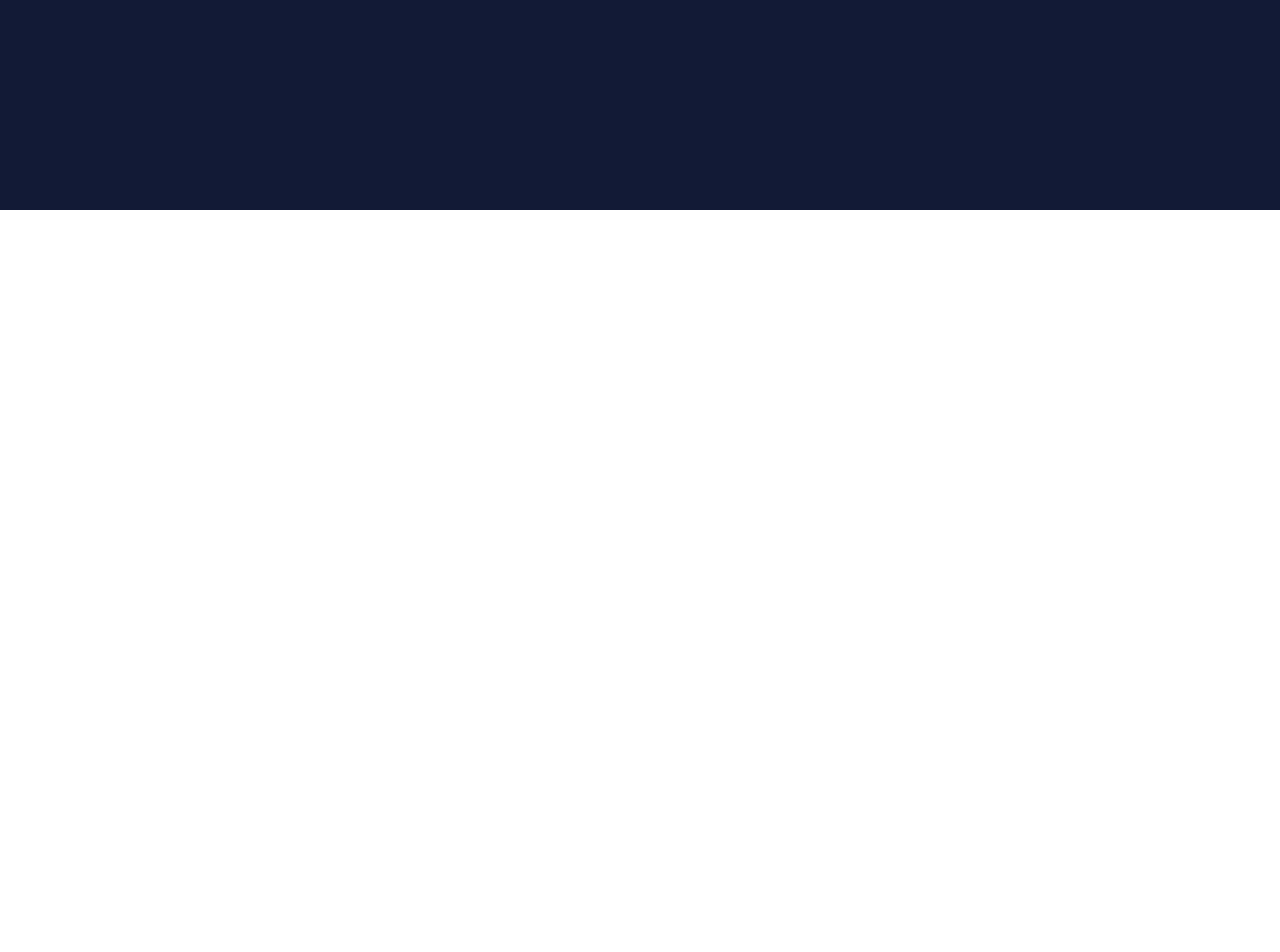
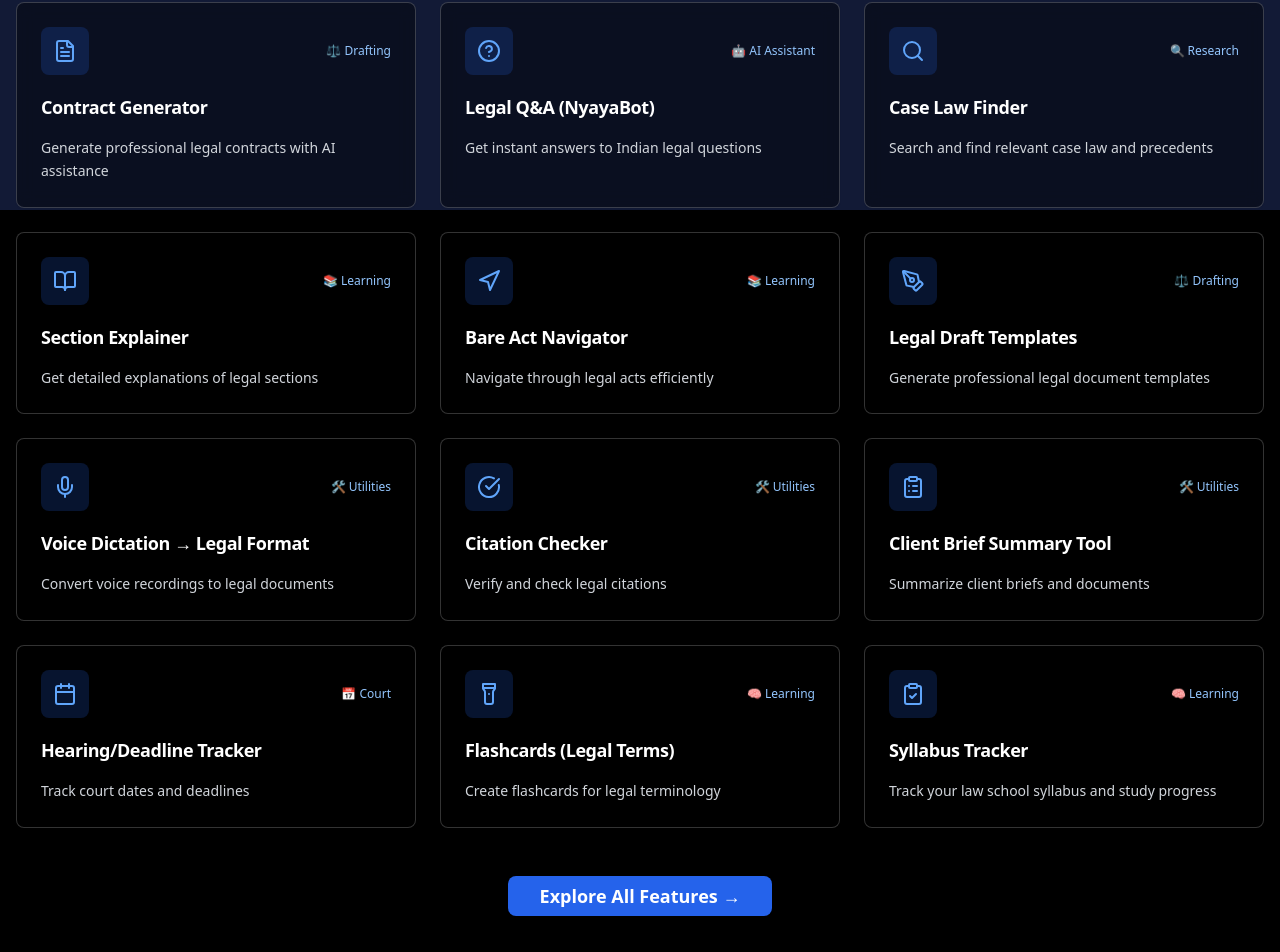
Before and after one commit to Smrithifs/nyaya-sathi-lexicon, a React (Vite) app: page / in a window 1280 px wide. Shown: the part 590-1542 px from the top of the page. Before the commit the page ends 800 px from the top, so only its background shows below. Built offline with nearby package versions, Linux system fonts and the light colour scheme.

Commit message:
Refactor: Unify tools and features UI
Merge "Student Tools" and "Lawyer Tools" into a single "Tools & Features" experience across the homepage and navigation menu. Implement a unified grid layout for all tools, remove role-based segmentation, and improve overall UI clarity.

```diff
--- a/src/components/TopNav.tsx
+++ b/src/components/TopNav.tsx
@@ -1,3 +1,4 @@
+
 import React from "react";
 import { Link, useLocation } from "react-router-dom";
 import {
@@ -10,32 +11,95 @@ import {
   navigationMenuTriggerStyle,
 } from "@/components/ui/navigation-menu";
 import { cn } from "@/lib/utils";
-import { FileText, Bot, BookText } from "lucide-react";
+import {
+  FileText,
+  Bot,
+  BookText,
+  Search,
+  Calendar,
+  Mic,
+  BookOpen,
+  Flashlight,
+  Scale,
+  Navigation,
+  PenTool,
+  CheckCircle,
+  ClipboardList,
+  ClipboardCheck
+} from "lucide-react";
 
 const features: { title: string; href: string; description: string; icon: React.ReactNode }[] = [
   {
     title: "Contract Generator",
     href: "/contract-generator",
-    description: "Create legal agreements in seconds.",
+    description: "Draft legal agreements in seconds",
     icon: <FileText className="w-5 h-5" />,
   },
   {
+    title: "Legal Draft Templates",
+    href: "/legal-draft-templates",
+    description: "Generate petitions, bail apps, and more",
+    icon: <PenTool className="w-5 h-5" />,
+  },
+  {
+    title: "Case Law Finder",
+    href: "/case-law-finder",
+    description: "Search & explain Indian Supreme Court cases",
+    icon: <Search className="w-5 h-5" />,
+  },
+  {
+    title: "Deadline Tracker",
+    href: "/hearing-tracker",
+    description: "Track hearings with calendar view",
+    icon: <Calendar className="w-5 h-5" />,
+  },
+  {
+    title: "Voice Dictation → Legal Format",
+    href: "/voice-dictation",
+    description: "Convert voice notes to court-ready drafts",
+    icon: <Mic className="w-5 h-5" />,
+  },
+  {
     title: "NyayaBot Q&A",
-    href: "/qabot",
-    description: "AI legal answers based on Indian law.",
+    href: "/legal-qna",
+    description: "Ask legal questions based on Indian law",
     icon: <Bot className="w-5 h-5" />,
   },
   {
-    title: "Summarizer",
+    title: "Client Brief Summarizer",
     href: "/summarizer",
-    description: "Turn long documents into clear summaries.",
+    description: "Summarize lengthy client documents",
     icon: <BookText className="w-5 h-5" />,
+  },
+  {
+    title: "Citation Checker",
+    href: "/citation-checker",
+    description: "Validate case citations and links",
+    icon: <CheckCircle className="w-5 h-5" />,
+  },
+  {
+    title: "Bare Act Navigator",
+    href: "/bare-act-navigator",
+    description: "Browse sections and chapters of Indian laws",
+    icon: <Navigation className="w-5 h-5" />,
+  },
+  {
+    title: "Section Explainer",
+    href: "/section-explainer",
+    description: "Understand individual legal provisions",
+    icon: <BookOpen className="w-5 h-5" />,
+  },
+  {
+    title: "Flashcards",
+    href: "/features",
+    description: "Learn legal terms efficiently",
+    icon: <Flashlight className="w-5 h-5" />,
   },
   {
     title: "All LegalOps Features",
     href: "/features",
-    description: "Role-detection, tools, and document upload.",
-    icon: <Bot className="w-5 h-5" />,
+    description: "Discover everything in one place",
+    icon: <Scale className="w-5 h-5" />,
   },
 ];
 
@@ -71,9 +135,16 @@ const TopNav: React.FC = () => {
             </Link>
           </NavigationMenuItem>
           <NavigationMenuItem>
-            <NavigationMenuTrigger className="bg-transparent text-white/80 hover:text-white hover:bg-white/10 data-[state=open]:bg-white/10">Features</NavigationMenuTrigger>
+            <NavigationMenuTrigger className="bg-transparent text-white/80 hover:text-white hover:bg-white/10 data-[state=open]:bg-white/10">
+              🛠️ Tools & Features
+            </NavigationMenuTrigger>
             <NavigationMenuContent>
-              <ul className="grid w-[400px] gap-3 p-4 md:w-[500px] md:grid-cols-1 lg:w-[600px] bg-black/80 backdrop-blur border border-white/10 text-white rounded-lg">
+              <div className="w-[600px] p-4 bg-black/80 backdrop-blur border border-white/10 text-white rounded-lg">
+                <div className="mb-3 text-center">
+                  <h3 className="text-lg font-semibold text-white mb-1">🛠️ Tools & Features</h3>
+                  <p className="text-sm text-white/70">Access all tools in one place — drafting, tracking, studying, research & more</p>
+                </div>
+                <div className="grid grid-cols-2 gap-2">
                   {features.map((component) => (
                     <ListItem
                       key={component.title}
@@ -84,7 +155,8 @@ const TopNav: React.FC = () => {
                       {component.description}
                     </ListItem>
                   ))}
-              </ul>
+                </div>
+              </div>
             </NavigationMenuContent>
           </NavigationMenuItem>
         </NavigationMenuList>
@@ -98,7 +170,6 @@ const ListItem = React.forwardRef<
   React.ComponentPropsWithoutRef<typeof Link> & { title: string, icon: React.ReactNode }
 >(({ className, title, children, icon, to, ...props }, ref) => {
   return (
-    <li>
     <NavigationMenuLink asChild>
       <Link
         ref={ref}
@@ -113,12 +184,11 @@ const ListItem = React.forwardRef<
           {icon}
           <div className="text-sm font-medium leading-none text-white">{title}</div>
         </div>
-          <p className="line-clamp-2 text-sm leading-snug text-white/70 pl-7">
+        <p className="line-clamp-2 text-xs leading-snug text-white/70 pl-7">
           {children}
         </p>
       </Link>
     </NavigationMenuLink>
-    </li>
   );
 });
 ListItem.displayName = "ListItem";
--- a/src/pages/Index.tsx
+++ b/src/pages/Index.tsx
@@ -3,15 +3,127 @@ import React, { useState } from "react";
 import LandingBackground from "../components/LandingBackground";
 import LawSymbol from "../components/LawSymbol";
 import TopNav from "../components/TopNav";
-import { askPuter } from "../utils/openaiApi";
+import { Card, CardHeader, CardTitle, CardContent } from "@/components/ui/card";
+import { Button } from "@/components/ui/button";
+import { useNavigate } from "react-router-dom";
+import {
+  FileText,
+  Search,
+  BookOpen,
+  Navigation,
+  PenTool,
+  Mic,
+  CheckCircle,
+  ClipboardList,
+  Calendar,
+  HelpCircle,
+  Flashlight,
+  ClipboardCheck,
+  Bot
+} from "lucide-react";
+
+const allTools = [
+  {
+    title: "Contract Generator",
+    description: "Generate professional legal contracts with AI assistance",
+    icon: FileText,
+    route: "/contract-generator",
+    category: "⚖️ Drafting"
+  },
+  {
+    title: "Legal Q&A (NyayaBot)",
+    description: "Get instant answers to Indian legal questions",
+    icon: HelpCircle,
+    route: "/legal-qna",
+    category: "🤖 AI Assistant"
+  },
+  {
+    title: "Case Law Finder",
+    description: "Search and find relevant case law and precedents",
+    icon: Search,
+    route: "/case-law-finder",
+    category: "🔍 Research"
+  },
+  {
+    title: "Section Explainer",
+    description: "Get detailed explanations of legal sections",
+    icon: BookOpen,
+    route: "/section-explainer",
+    category: "📚 Learning"
+  },
+  {
+    title: "Bare Act Navigator",
+    description: "Navigate through legal acts efficiently",
+    icon: Navigation,
+    route: "/bare-act-navigator",
+    category: "📚 Learning"
+  },
+  {
+    title: "Legal Draft Templates",
+    description: "Generate professional legal document templates",
+    icon: PenTool,
+    route: "/legal-draft-templates",
+    category: "⚖️ Drafting"
+  },
+  {
+    title: "Voice Dictation → Legal Format",
+    description: "Convert voice recordings to legal documents",
+    icon: Mic,
+    route: "/voice-dictation",
+    category: "🛠️ Utilities"
+  },
+  {
+    title: "Citation Checker",
+    description: "Verify and check legal citations",
+    icon: CheckCircle,
+    route: "/citation-checker",
+    category: "🛠️ Utilities"
+  },
+  {
+    title: "Client Brief Summary Tool",
+    description: "Summarize client briefs and documents",
+    icon: ClipboardList,
+    route: "/summarizer",
+    category: "🛠️ Utilities"
+  },
+  {
+    title: "Hearing/Deadline Tracker",
+    description: "Track court dates and deadlines",
+    icon: Calendar,
+    route: "/hearing-tracker",
+    category: "📅 Court"
+  },
+  {
+    title: "Flashcards (Legal Terms)",
+    description: "Create flashcards for legal terminology",
+    icon: Flashlight,
+    route: "/features",
+    category: "🧠 Learning"
+  },
+  {
+    title: "Syllabus Tracker",
+    description: "Track your law school syllabus and study progress",
+    icon: ClipboardCheck,
+    route: "/features",
+    category: "🧠 Learning"
+  }
+];
 
 const Index = () => {
+  const navigate = useNavigate();
+
+  const handleToolClick = (route: string) => {
+    if (route) {
+      navigate(route);
+    }
+  };
+
   return (
     <div className="relative min-h-screen flex flex-col items-center justify-center bg-black overflow-hidden">
       <LandingBackground />
       <TopNav />
       <main className="relative z-10 flex flex-col min-h-screen items-center justify-center w-full pt-32 pb-12 px-4">
-        <div className="flex flex-col items-center">
+        <div className="flex flex-col items-center mb-16">
           <LawSymbol className="w-24 h-24 mb-8 animate-scale-in" />
           <h1 className="font-serif text-7xl md:text-8xl font-extrabold text-white text-center tracking-tight drop-shadow-[0_4px_24px_#4852B7aa] animate-fade-in select-none">
             LegalOps
@@ -20,6 +132,55 @@ const Index = () => {
             Where law meets technology
           </div>
         </div>
+
+        {/* All Tools Section */}
+        <div className="w-full max-w-7xl mx-auto">
+          <h2 className="text-3xl font-bold text-white text-center mb-4">
+            🛠️ All LegalOps Tools – Draft. Learn. File. Track.
+          </h2>
+          <p className="text-center text-blue-100/80 mb-8 text-lg">
+            Everything you need for legal work in one place
+          </p>
+
+          <div className="grid grid-cols-1 md:grid-cols-2 lg:grid-cols-3 gap-6">
+            {allTools.map((tool, index) => {
+              const IconComponent = tool.icon;
+              return (
+                <Card
+                  key={index}
+                  className="cursor-pointer hover:shadow-lg transition-all hover:scale-105 border border-white/20 bg-black/40 backdrop-blur text-white"
+                  onClick={() => handleToolClick(tool.route)}
+                >
+                  <CardHeader className="pb-4">
+                    <div className="flex items-center justify-between mb-3">
+                      <div className="w-12 h-12 bg-blue-600/20 rounded-lg flex items-center justify-center">
+                        <IconComponent className="w-6 h-6 text-blue-400" />
+                      </div>
+                      <span className="text-xs text-blue-300 font-medium">{tool.category}</span>
+                    </div>
+                    <CardTitle className="text-lg font-semibold text-white">
+                      {tool.title}
+                    </CardTitle>
+                  </CardHeader>
+                  <CardContent>
+                    <p className="text-gray-300 text-sm leading-relaxed">
+                      {tool.description}
+                    </p>
+                  </CardContent>
+                </Card>
+              );
+            })}
+          </div>
+
+          <div className="text-center mt-12">
+            <Button
+              onClick={() => navigate("/features")}
+              className="bg-blue-600 hover:bg-blue-700 text-white font-semibold px-8 py-3 rounded-lg text-lg"
+            >
+              Explore All Features →
+            </Button>
+          </div>
+        </div>
       </main>
     </div>
   );
```
Lines whose indentation alone changed are shown as unchanged.
